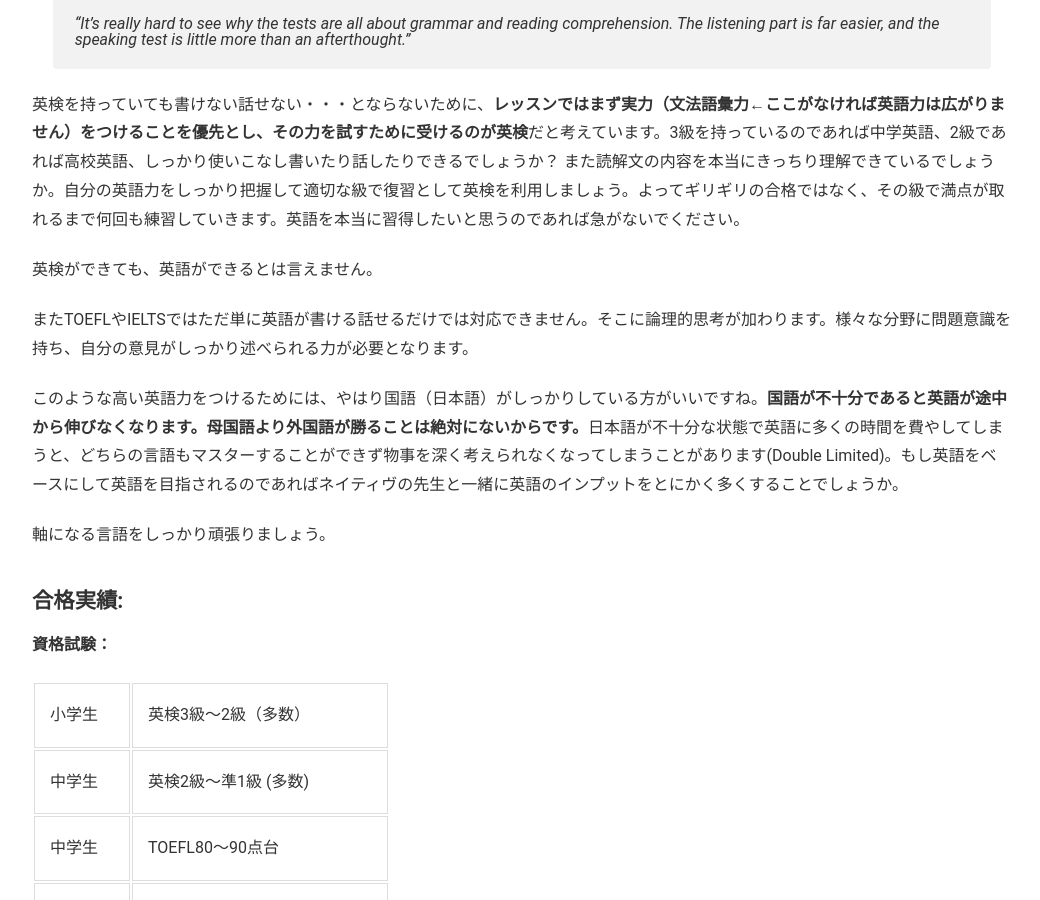
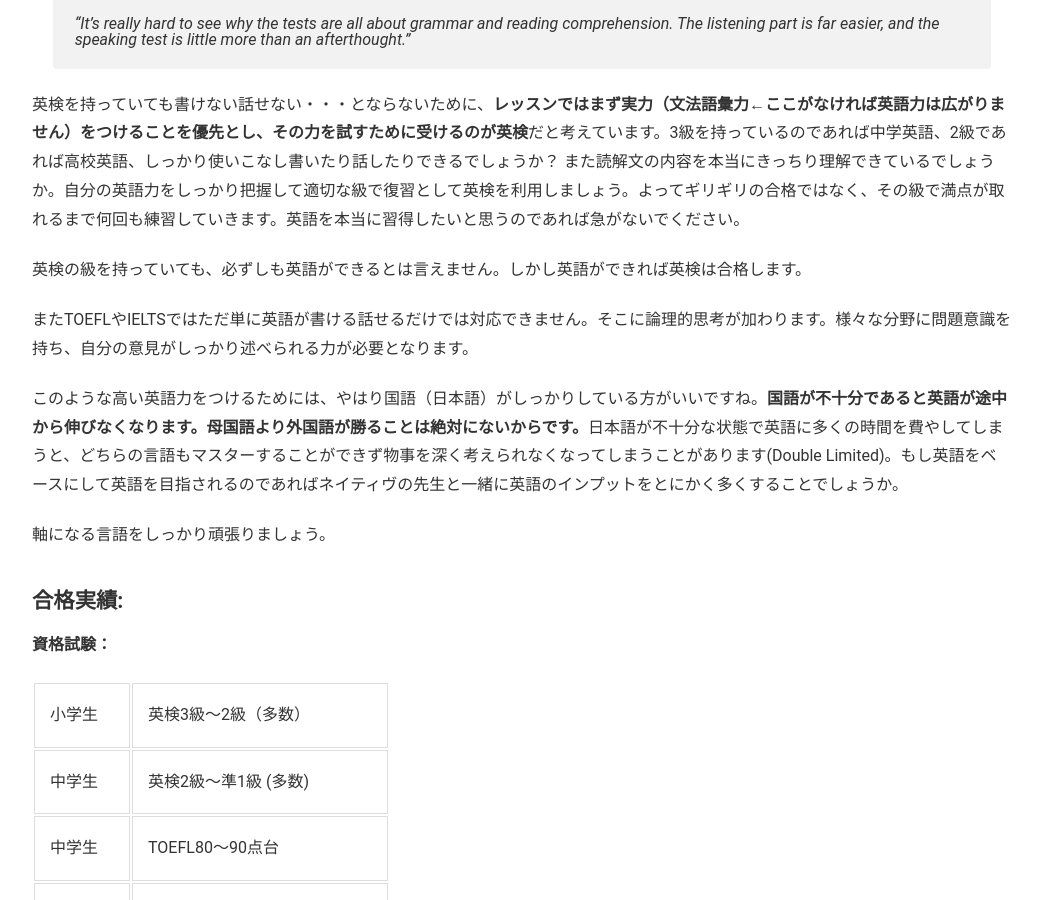
Before and after one commit to phocean/akispace, a Jekyll site: the page built from 40_exam_results.md, in a window 1280 px wide and 900 px high, scrolled down 793 px. Shown: the whole window, without its empty margins (118-1158 px from the left). Built offline with Jekyll 4.4.1, drawn with Linux system fonts in a browser that asks for light colours.

Commit message:
one sentence added

```diff
--- a/40_exam_results.md
+++ b/40_exam_results.md
@@ -35,7 +35,7 @@
 
 英検を持っていても書けない話せない・・・とならないために、<strong>レッスンではまず実力（文法語彙力←ここがなければ英語力は広がりません）をつけることを優先とし、その力を試すために受けるのが英検</strong>だと考えています。3級を持っているのであれば中学英語、2級であれば高校英語、しっかり使いこなし書いたり話したりできるでしょうか？ また読解文の内容を本当にきっちり理解できているでしょうか。自分の英語力をしっかり把握して適切な級で復習として英検を利用しましょう。よってギリギリの合格ではなく、その級で満点が取れるまで何回も練習していきます。英語を本当に習得したいと思うのであれば急がないでください。
 
-英検ができても、英語ができるとは言えません。
+英検の級を持っていても、必ずしも英語ができるとは言えません。しかし英語ができれば英検は合格します。
 
 またTOEFLやIELTSではただ単に英語が書ける話せるだけでは対応できません。そこに論理的思考が加わります。様々な分野に問題意識を持ち、自分の意見がしっかり述べられる力が必要となります。
 
```
